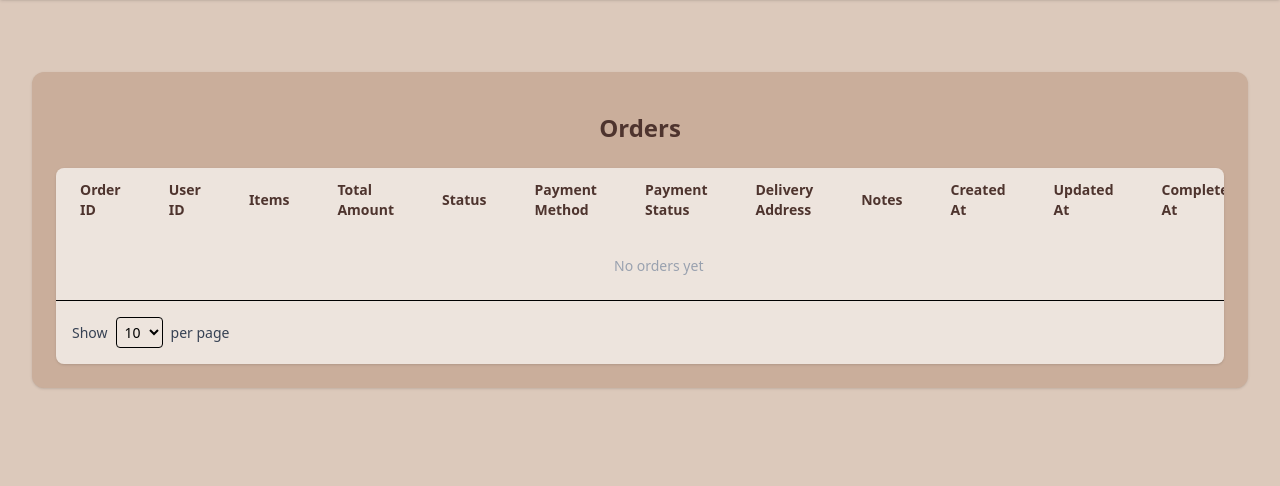
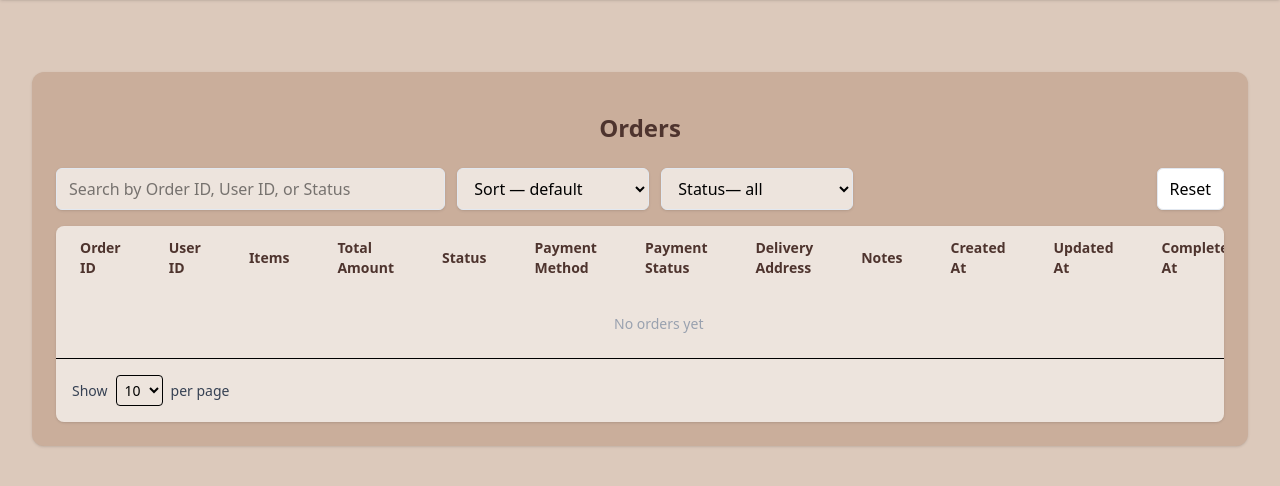
Before and after one commit to IhaveNoIdead/CI4-MyCoffee2, a CodeIgniter 4 app: the page made by backend/app/Views/admin/orderPage.php in a window 1280 px wide. Shown: the part 160-646 px from the top of the page. Run offline with PHP 8.4 and a stand-in for CodeIgniter, Linux system fonts and the light colour scheme; the template is opened without the code that fills it, so the values that code supplies are empty; some libraries are stand-ins or nearby versions.

Commit message:
feat: (Admin Order Page) added search and sort panel

```diff
--- a/backend/app/Views/admin/orderPage.php
+++ b/backend/app/Views/admin/orderPage.php
@@ -37,7 +37,7 @@
                 <div class="mb-6">
                     <h2 class="text-2xl text-center text-color-dark-espresso font-bold mt-4 mb-4 mx-4">Orders</h2>
                 </div>
-
+                <?= view('components/control_panels/filter_search_sort/adminorders') ?>
                 <div class="overflow-x-auto rounded-lg shadow">
                     <table class="min-w-full text-sm text-left text-color-dark-espresso">
                         <thead class="color-light-latte">
--- /dev/null
+++ b/backend/app/Views/components/control_panels/filter_search_sort/adminOrders.php
@@ -0,0 +1,118 @@
+<form id="accountsFilterForm" onsubmit="return false;" class="flex sm:flex-row flex-col sm:items-center gap-3 mb-4">
+    <input type="search" id="accounts_query" placeholder="Search by Order ID, User ID, or Status" class="shadow-sm px-3 py-2 color-light-latte border border-slate-200 rounded-md focus:outline-none focus:ring-2 focus:ring-indigo-500 w-full sm:w-1/3">
+
+    <select id="accounts_sort" class="shadow-sm px-3 py-2 color-light-latte border border-slate-200 rounded-md focus:outline-none w-full sm:w-48 cursor-pointer">
+        <option value="">Sort — default</option>
+        <option value="id_asc">Order ID Asc</option>
+        <option value="id_desc">Order ID Desc</option>
+        <option value="created_asc">Oldest</option>
+        <option value="created_desc">Newest</option>
+    </select>
+
+    <select id="accounts_type" class="shadow-sm px-3 py-2 color-light-latte border border-slate-200 rounded-md focus:outline-none w-full sm:w-48 cursor-pointer">
+        <option value="all">Status— all</option>
+        <option value="pending">Pending</option>
+        <option value="completed">Completed</option>
+        <option value="cancelled">Cancelled</option>
+    </select>
+
+    <div class="flex color-light-latte gap-2 ml-auto  rounded-md">
+        <button type="button" id="accountsResetBtn" class="inline-flex items-center bg-white hover:bg-slate-50 shadow-sm px-3 py-2 border border-slate-200 rounded-md cursor-pointer">Reset</button>
+    </div>
+</form>
+
+<script>
+    (function() {
+        function waitForTable(maxAttempts = 40, interval = 50) {
+            return new Promise((resolve) => {
+                let attempts = 0;
+                const intervalId = setInterval(() => {
+                    const table = document.querySelector('table');
+                    attempts++;
+                    if (table || attempts >= maxAttempts) {
+                        clearInterval(intervalId);
+                        resolve(table);
+                    }
+                }, interval);
+            });
+        }
+
+        function initForTable(table) {
+            if (!table) return;
+
+            const queryInput = document.getElementById('accounts_query');
+            const sortSelect = document.getElementById('accounts_sort');
+            const typeSelect = document.getElementById('accounts_type');
+            const resetBtn = document.getElementById('accountsResetBtn');
+
+            // Build array snapshot of rows with searchable fields
+            const rows = Array.from(table.querySelectorAll('tbody tr'));
+            const snapshot = rows.map(row => {
+                const cols = Array.from(row.querySelectorAll('td'));
+                return {
+                    orderId: (cols[0]?.textContent ?? '').trim().toLowerCase(),
+                    userId: (cols[1]?.textContent ?? '').trim().toLowerCase(),
+                    totalAmount: (cols[3]?.textContent ?? '').trim().toLowerCase(),
+                    status: (cols[4]?.textContent ?? '').trim().toLowerCase(),
+                    paymentMethod: (cols[5]?.textContent ?? '').trim().toLowerCase(),
+                    createdAt: (cols[9]?.textContent ?? '').trim().toLowerCase(),
+                    html: row.outerHTML
+                };
+            });
+
+            function render(list) {
+                const tbody = table.querySelector('tbody');
+                if (!list.length) {
+                    tbody.innerHTML = '<tr><td class="p-3" colspan="12">No orders match your search.</td></tr>';
+                    return;
+                }
+                tbody.innerHTML = list.map(i => i.html).join('\n');
+            }
+
+            function apply() {
+                const query = (queryInput.value || '').toLowerCase().trim();
+                const sort = sortSelect.value;
+                const typeFilter = (typeSelect && typeSelect.value) ? typeSelect.value : 'all';
+
+                let out = snapshot.filter(item => {
+                    if (query && !(item.name.includes(query) || item.email.includes(query)))
+                    {
+                        return false;
+                    }
+
+                    // status filtering
+                    if (statusFilter !== 'all' && item.status !== statusFilter.toLowerCase())
+                    {
+                        return false;
+                    }
+                    return true;
+                });
+
+                if (sort === 'id_asc') out.sort((a, b) => a.orderId.localeCompare(b.orderId, undefined, {numeric: true}));
+                else if (sort === 'id_desc') out.sort((a, b) => b.orderId.localeCompare(a.orderId, undefined, {numeric: true}));
+                else if (sort === 'created_asc') out.sort((a, b) => a.createdAt.localeCompare(b.createdAt));
+                else if (sort === 'created_desc') out.sort((a, b) => b.createdAt.localeCompare(a.createdAt));
+
+                render(out);
+            }
+
+            [queryInput, sortSelect, typeSelect].forEach(el => el && el.addEventListener('input', apply));
+            resetBtn && resetBtn.addEventListener('click', () => {
+                queryInput.value = '';
+                sortSelect.value = '';
+                if (typeSelect) typeSelect.value = 'all';
+                apply();
+            });
+
+            // initial
+            apply();
+        }
+
+        // Wait for DOM ready and the table to exist (useful if table is rendered server-side after this include)
+        if (document.readyState === 'complete' || document.readyState === 'interactive') {
+            waitForTable().then(initForTable);
+        } else {
+            document.addEventListener('DOMContentLoaded', () => waitForTable().then(initForTable));
+        }
+    })();
+</script>
```
